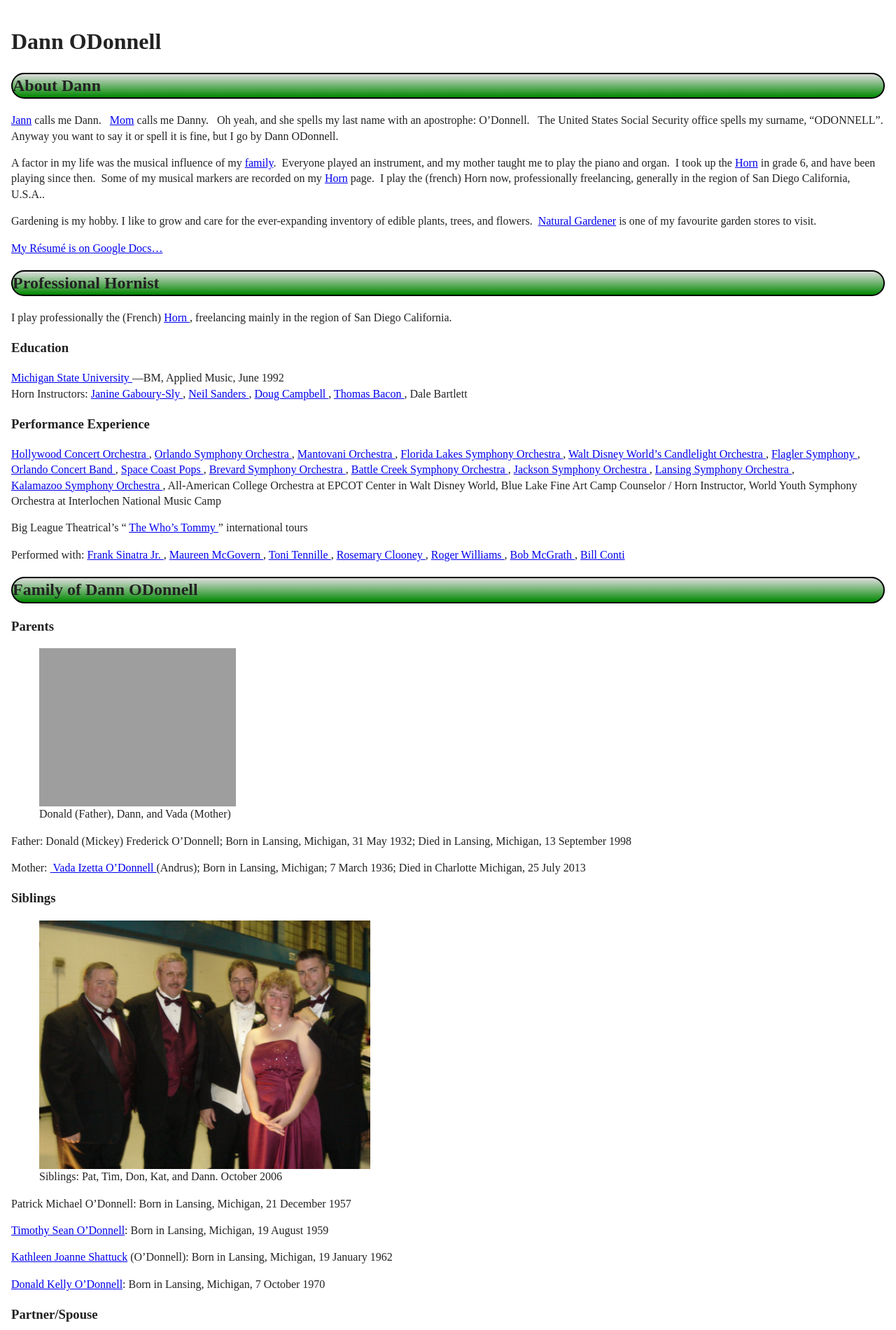
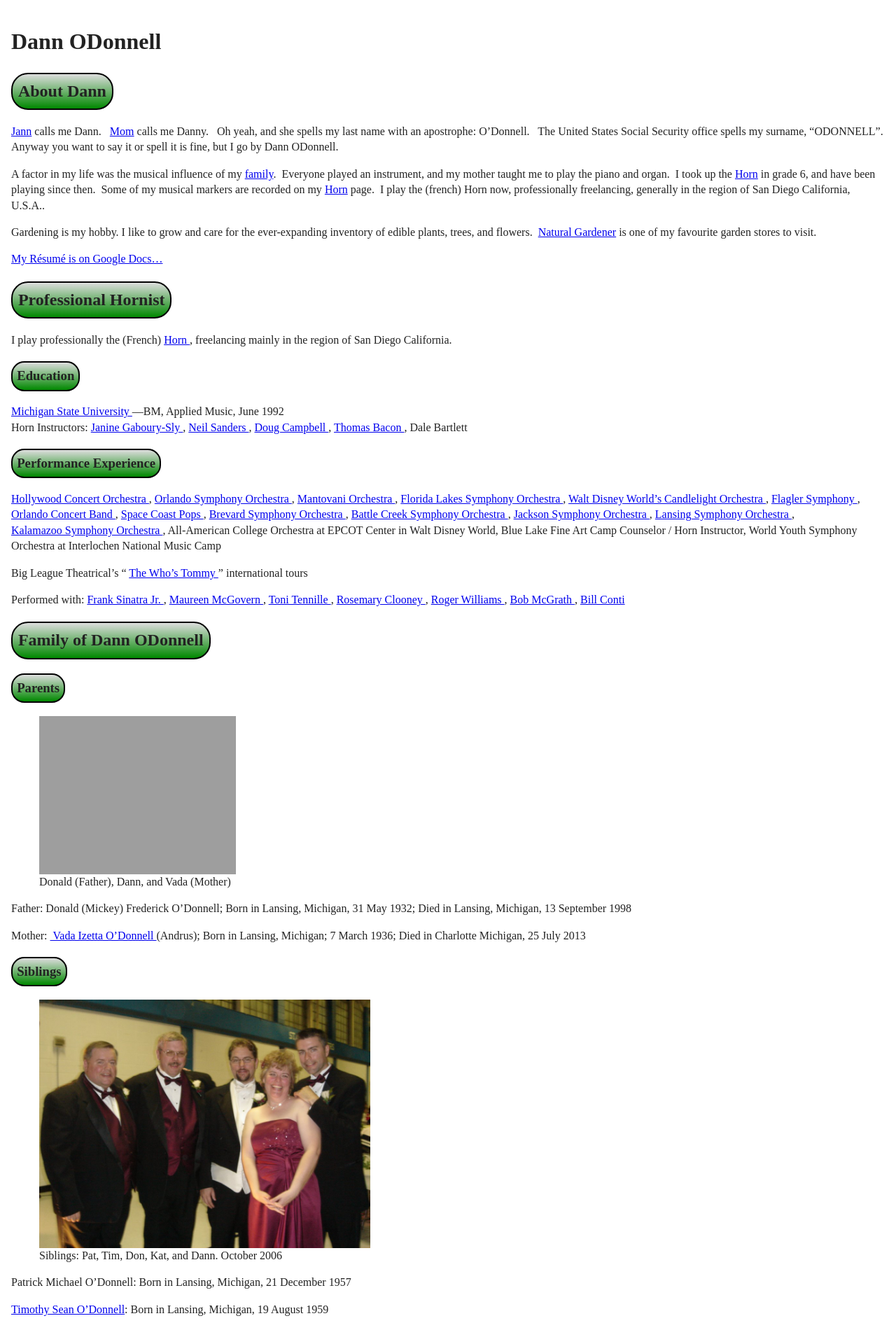
Before and after one commit to danocorno/mooboo, a Jekyll site: the page index.htm, which Jekyll copies as it is, in a window 1280 px wide. Shown: the top 1900 px of the page at 70% size. Built offline with Jekyll 4.4.1, drawn with Linux system fonts in a browser that asks for light colours; grey boxes are pictures that could not be loaded.

Commit message:
Update custom.css

```diff
--- a/css/custom.css
+++ b/css/custom.css
@@ -5,7 +5,7 @@ body{
   padding:1em;
 }
 h1{font-family: 'Pacifico', cursive;}
-h2{
+h2,h3,h4{
 /* Permalink - use to edit and share this gradient: http://colorzilla.com/gradient-editor/#b4ddb4+0,83c783+17,52b152+33,008a00+67,005700+83,002400+100;Green+3D+%231 */
 background: #080; /* Old browsers */
 background: -moz-linear-gradient(top, #ddd 0%, #080 100%); /* FF3.6-15 */
@@ -17,4 +17,6 @@ filter: progid:DXImageTransform.Microsoft.gradient( startColorstr='#ddd', endCol
 -khtml-border-radius: 1em;
 border-radius: 1em;
 border: 2px solid #000;
+padding: 0.33em;
+width: fit-content;
 }
```
